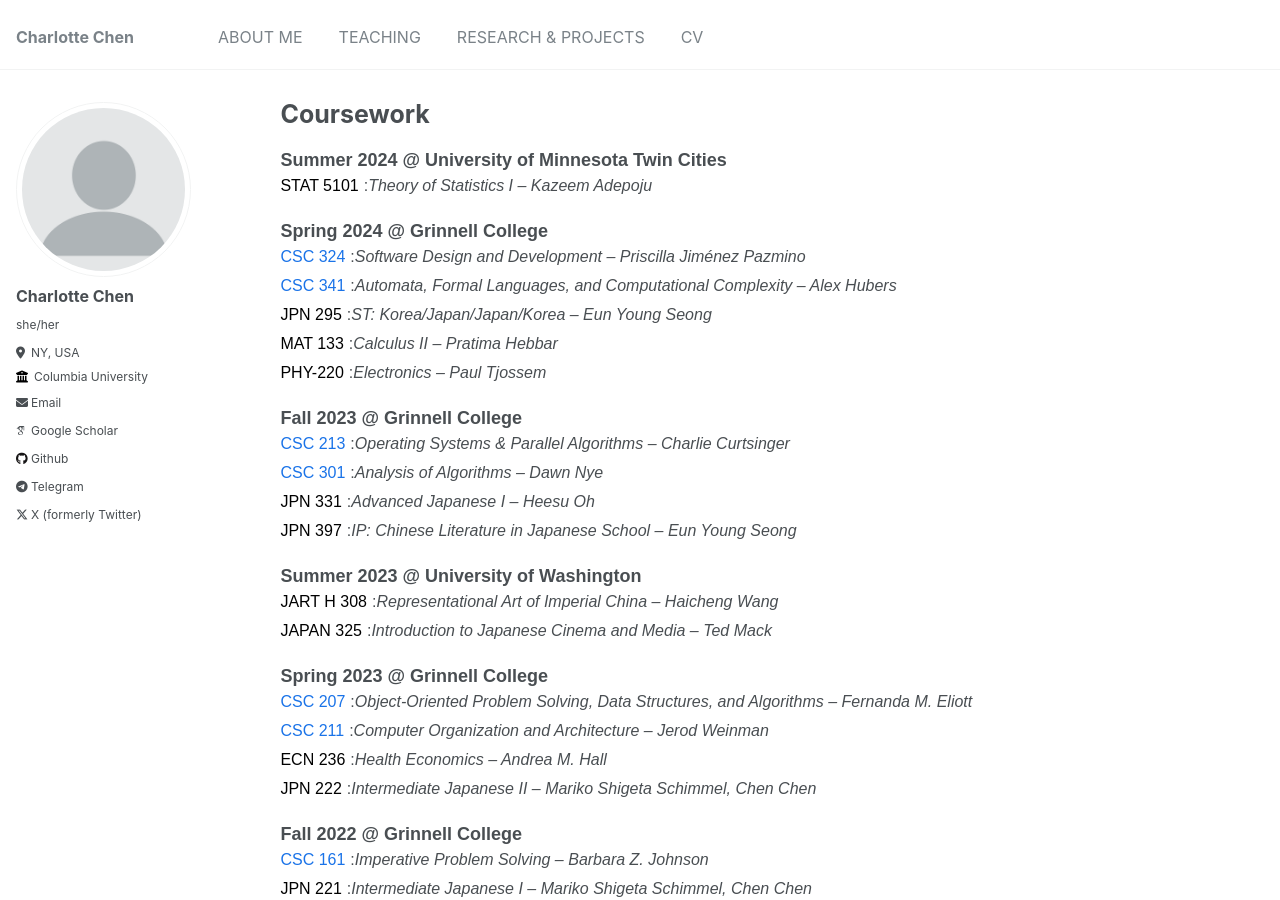
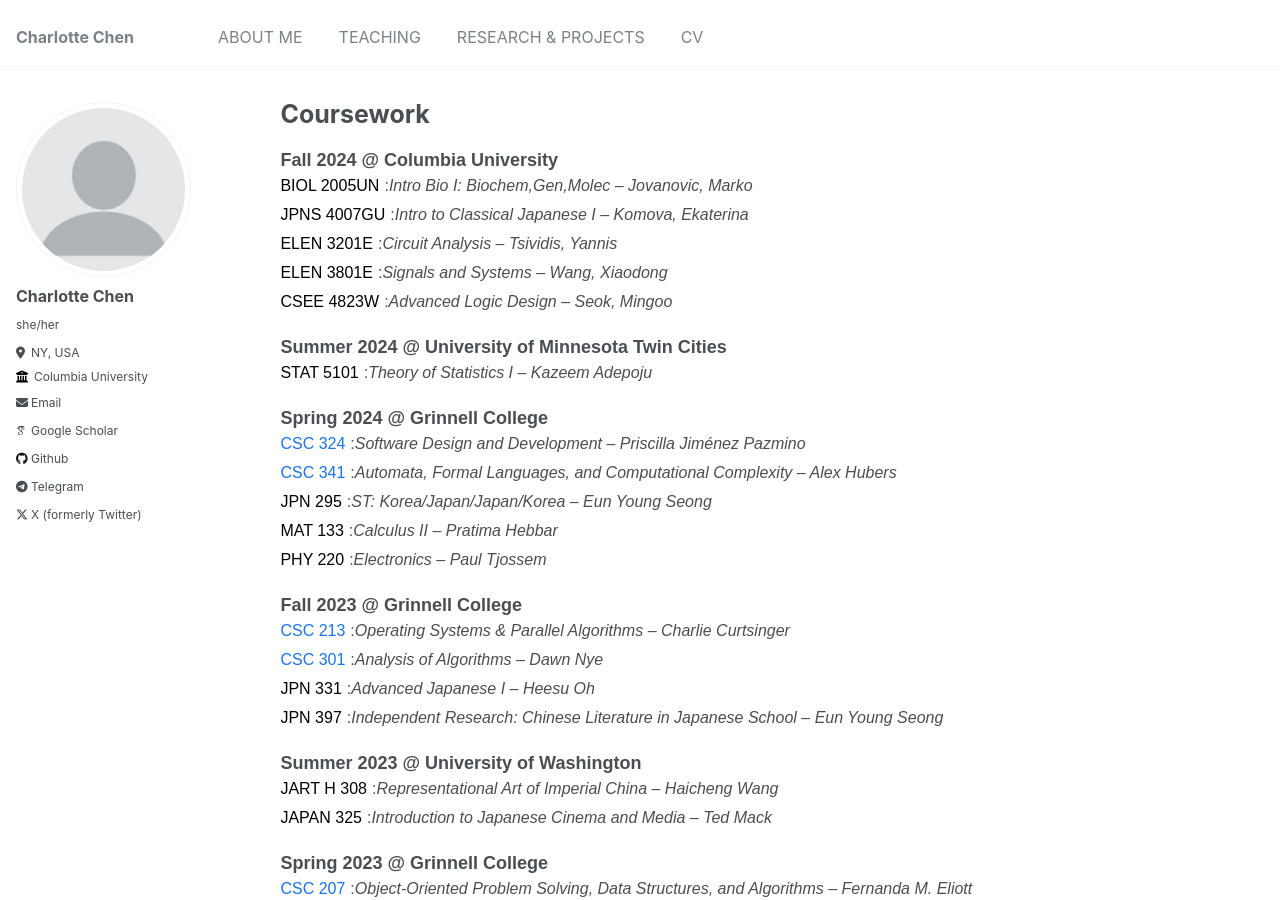
Before and after one commit to CharlotteChen2002/CharlotteChen2002.github.io, a Jekyll site: the page built from _pages/coursework.html, in a window 1280 px wide and 900 px high. Built offline with Jekyll 4.4.1, drawn with Linux system fonts in a browser that asks for light colours; some web fonts are replaced.

Commit message:
Update coursework page with Fall 2024 and Summer 2024 course information

```diff
--- a/_pages/coursework.html
+++ b/_pages/coursework.html
@@ -57,6 +57,31 @@ author_profile: true
 </head>
 
 <body>
+    <div class="semester">Fall 2024 @ Columbia University</div>
+    <div class="course">
+        <span class="no-link">BIOL 2005UN</span>: <span>Intro Bio I: Biochem,Gen,Molec – Jovanovic, Marko</span>
+    </div>
+
+    <div class="course">
+        <span class="no-link">JPNS 4007GU</span>: <span>
+            Intro to Classical Japanese I – Komova, Ekaterina</span>
+    </div>
+
+    <div class="course">
+        <span class="no-link">ELEN 3201E</span>: <span>Circuit Analysis – Tsividis, Yannis</span>
+    </div>
+
+    <div class="course">
+        <span class="no-link">ELEN 3801E</span>: <span>
+            Signals and Systems – Wang, Xiaodong</span>
+    </div>
+
+    <div class="course">
+        <span class="no-link">CSEE 4823W</span>: <span>Advanced Logic Design – Seok, Mingoo</span>
+    </div>
+
+
+
     <div class="semester">Summer 2024 @ University of Minnesota Twin Cities</div>
     <div class="course">
         <span class="no-link">STAT 5101</span>: <span>Theory of Statistics I –
@@ -89,7 +114,7 @@ author_profile: true
     </div>
 
     <div class="course">
-        <span class="no-link">PHY-220</span>: <span>Electronics –
+        <span class="no-link">PHY 220</span>: <span>Electronics –
             Paul Tjossem</span>
     </div>
 
@@ -113,7 +138,7 @@ author_profile: true
     </div>
 
     <div class="course">
-        <span class="no-link">JPN 397</span>: <span>IP: Chinese Literature in Japanese School –
+        <span class="no-link">JPN 397</span>: <span>Independent Research: Chinese Literature in Japanese School –
             Eun Young Seong</span>
     </div>
 
```
